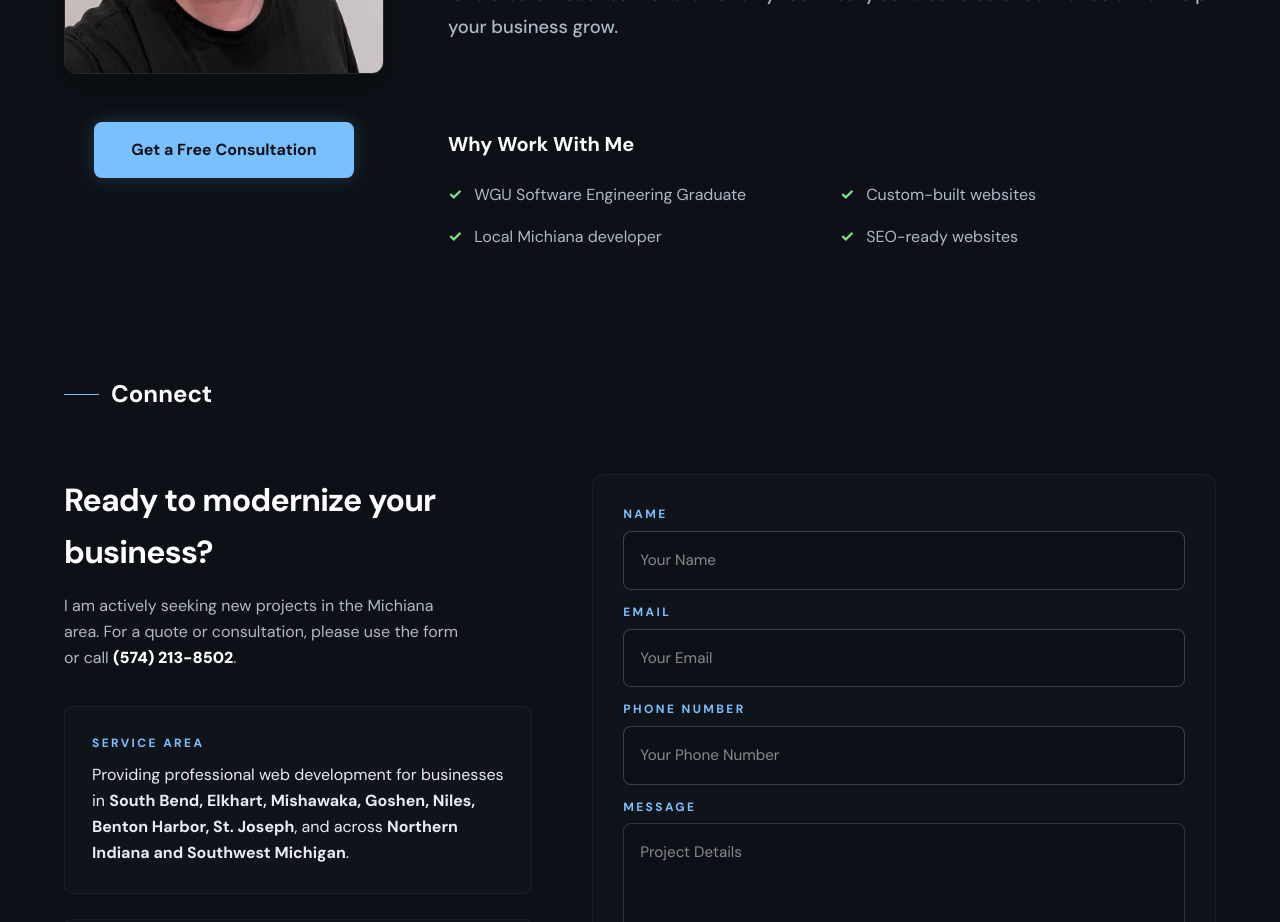
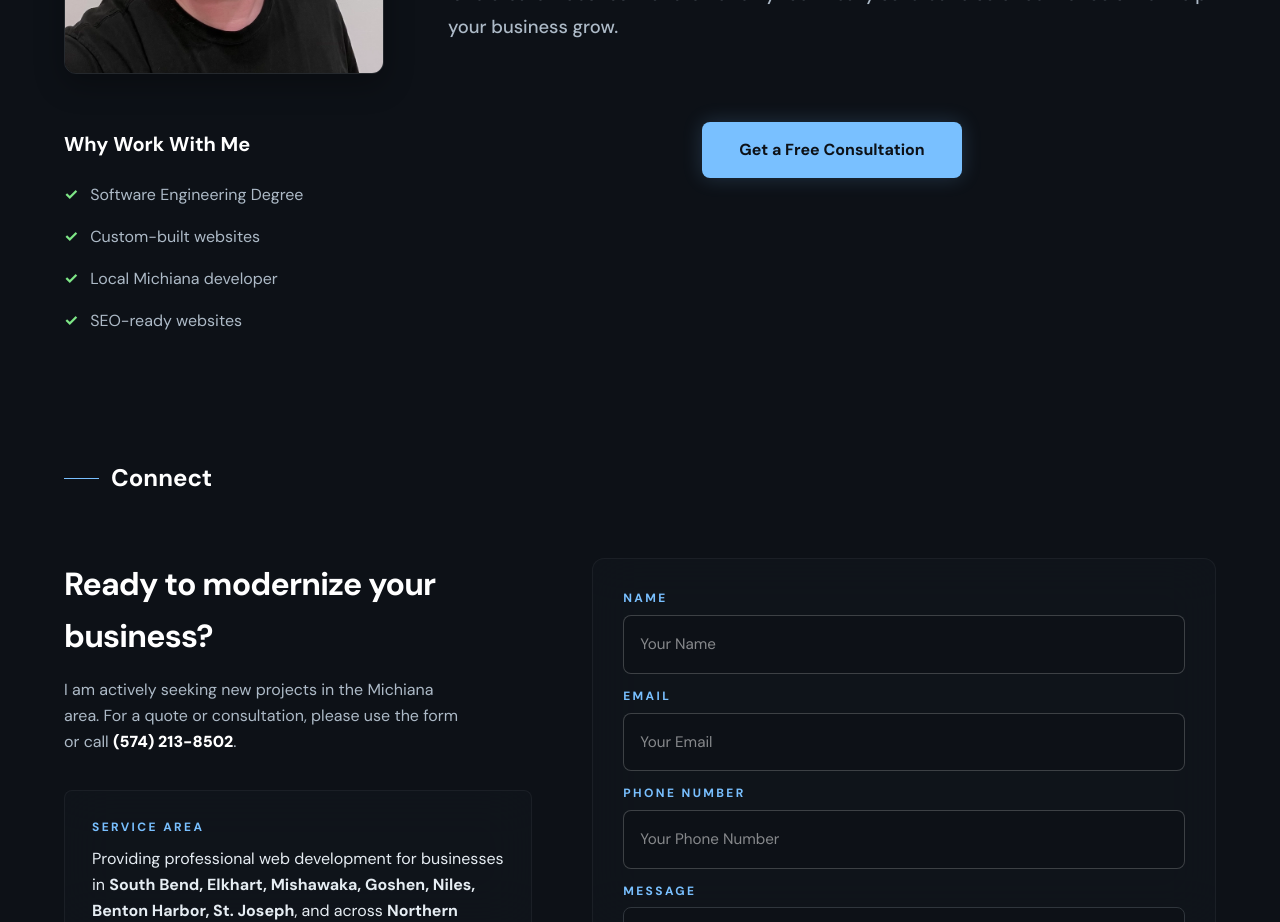
Before and after one commit to justjoe19/Personal_Portfolio_Website, a React (Vite) app: page / in a window 1280 px wide. Shown: the part 3020-3942 px from the top of the page. Built offline with nearby package versions, Linux system fonts and the light colour scheme.

Commit message:
style: refine About section layout and center CTA button

```diff
--- a/src/components/About.jsx
+++ b/src/components/About.jsx
@@ -41,23 +41,13 @@
           </p>
         </div>
 
-        {/* Row 2, Col 1: CTA Button (Aligned under Photo) */}
-        <div className="flex justify-center">
-          <a
-            href="#contact"
-            className="group relative w-full max-w-[260px] sm:w-[260px] flex items-center justify-center bg-brand-blue text-brand-bg py-4 rounded-lg font-bold text-base transition-all duration-300 hover:scale-105 active:scale-95 shadow-[0_0_20px_rgba(121,192,255,0.2)] hover:shadow-[0_0_25px_rgba(121,192,255,0.4)] overflow-hidden"
-          >
-            <span className="relative z-10 text-center">Get a Free Consultation</span>
-            <div className="absolute inset-0 bg-white/20 translate-y-full transition-transform group-hover:translate-y-0"></div>
-          </a>
-        </div>
 
-        {/* Row 2, Col 2: Highlights (Aligned with Button) */}
+        {/* Row 2, Col 1: Highlights (Aligned under Photo) */}
         <div className="pt-2 border-t lg:border-none border-white/5">
           <h3 className="text-white text-xl font-bold mb-6">Why Work With Me</h3>
-          <ul className="grid grid-cols-1 md:grid-cols-2 gap-4">
+          <ul className="grid grid-cols-1 gap-4">
             {[
-              "WGU Software Engineering Graduate",
+              "Software Engineering Degree",
               "Custom-built websites",
               "Local Michiana developer",
               "SEO-ready websites"
@@ -69,6 +59,17 @@
             ))}
           </ul>
         </div>
+
+        {/* Row 2, Col 2: CTA Button (Aligned under Bio) */}
+        <div className="flex justify-center">
+          <a
+            href="#contact"
+            className="group relative w-full max-w-[260px] sm:w-[260px] flex items-center justify-center bg-brand-blue text-brand-bg py-4 rounded-lg font-bold text-base transition-all duration-300 hover:scale-105 active:scale-95 shadow-[0_0_20px_rgba(121,192,255,0.2)] hover:shadow-[0_0_25px_rgba(121,192,255,0.4)] overflow-hidden"
+          >
+            <span className="relative z-10 text-center">Get a Free Consultation</span>
+            <div className="absolute inset-0 bg-white/20 translate-y-full transition-transform group-hover:translate-y-0"></div>
+          </a>
+        </div>
       </div>
     </section>
   );
```
